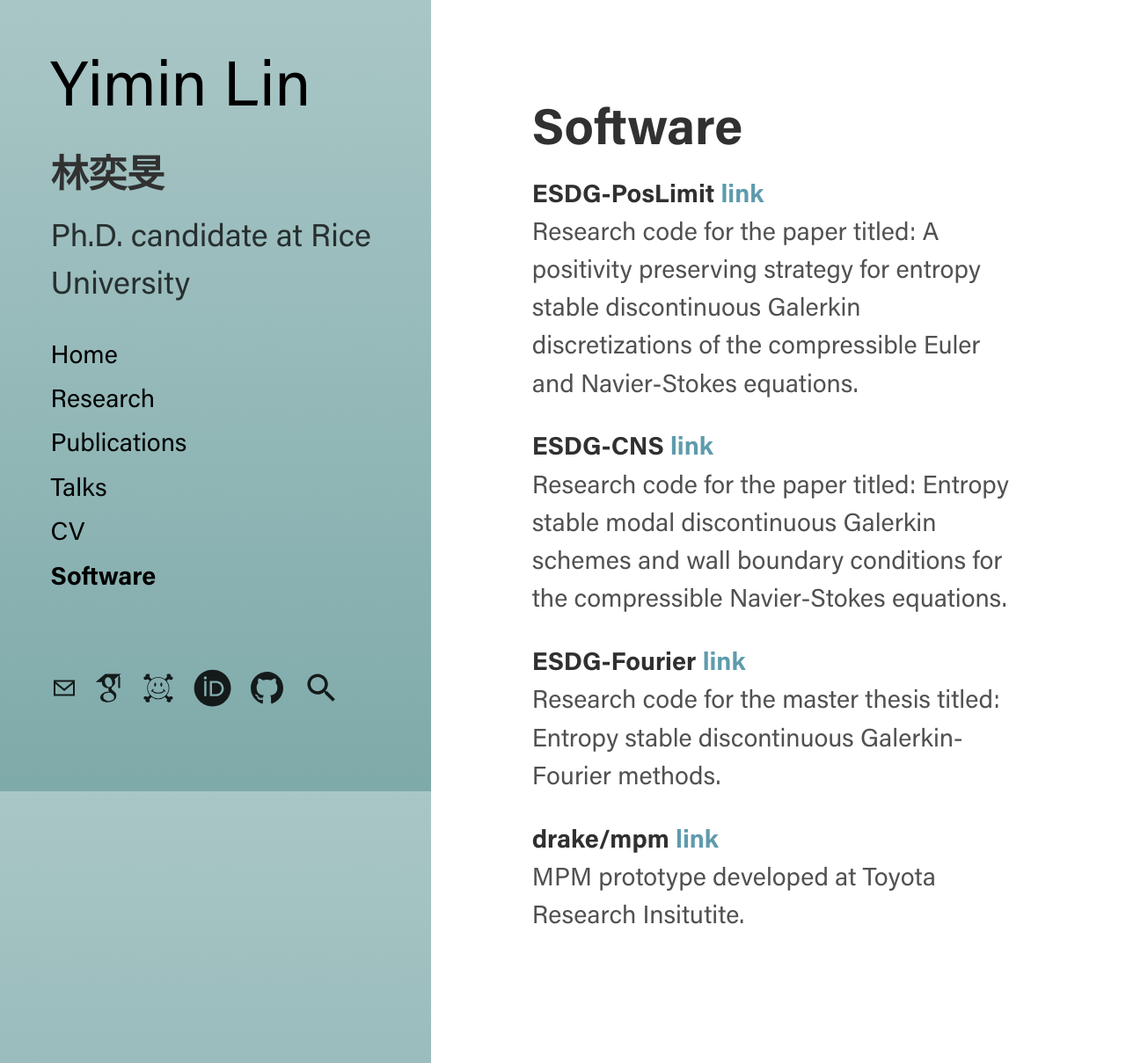
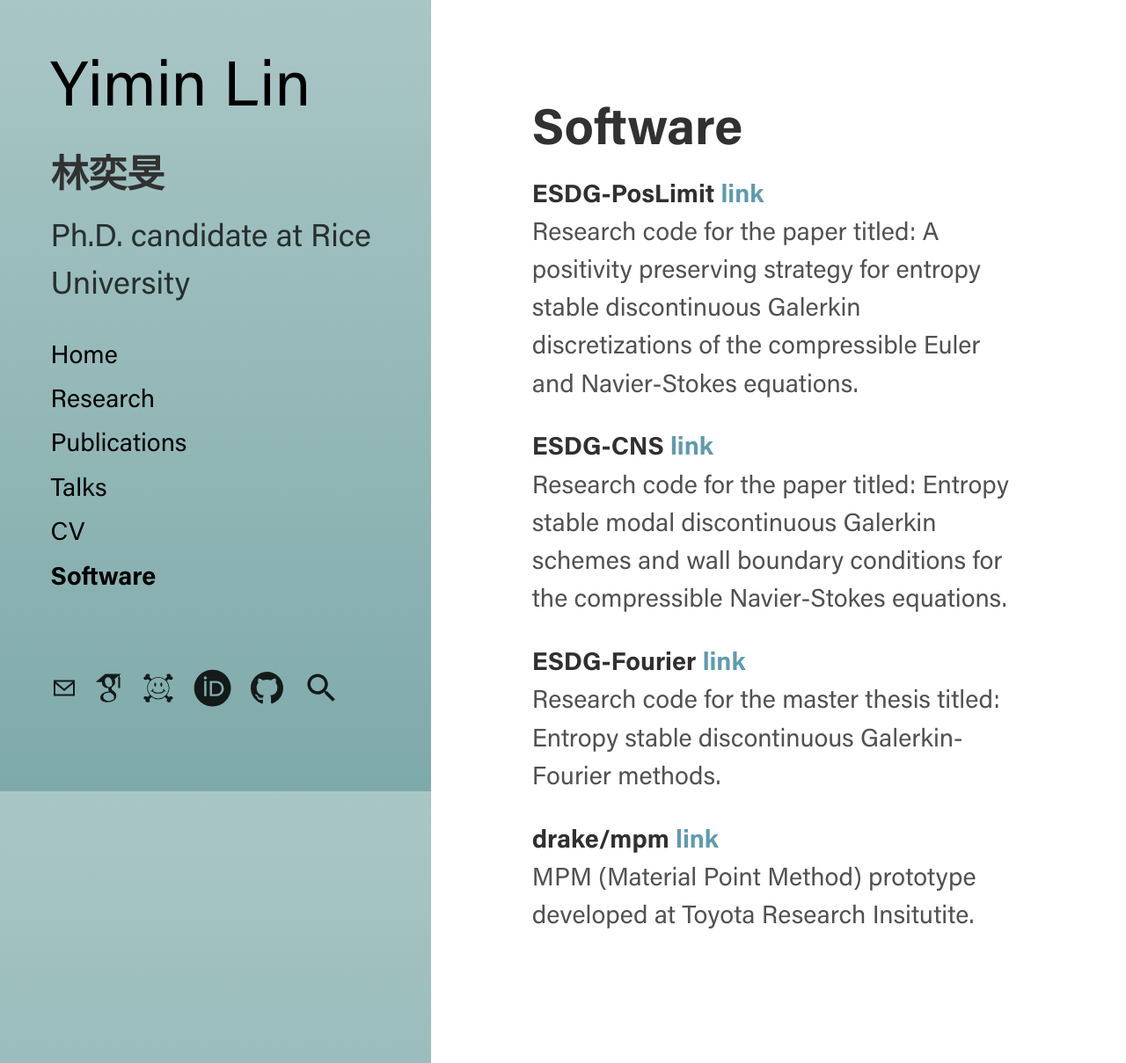
Before and after one commit to yiminllin/yiminllin.github.io, a Jekyll site: the page built from software.md, in a window 1280 px wide and 1209 px high. Shown: the whole window at 88% size. Built offline with Jekyll 4.4.1, drawn with Linux system fonts in a browser that asks for light colours.

Commit message:
update Aug 22

```diff
--- a/software.md
+++ b/software.md
@@ -17,4 +17,4 @@ Navier-Stokes equations.
 Research code for the master thesis titled: Entropy stable discontinuous Galerkin-Fourier methods.
 
 **drake/mpm** [**link**](https://github.com/yiminllin/drake/tree/mpm-Aug/multibody/fem/mpm-dev)
-MPM prototype developed at Toyota Research Insitutite.
+MPM (Material Point Method) prototype developed at Toyota Research Insitutite.
```
